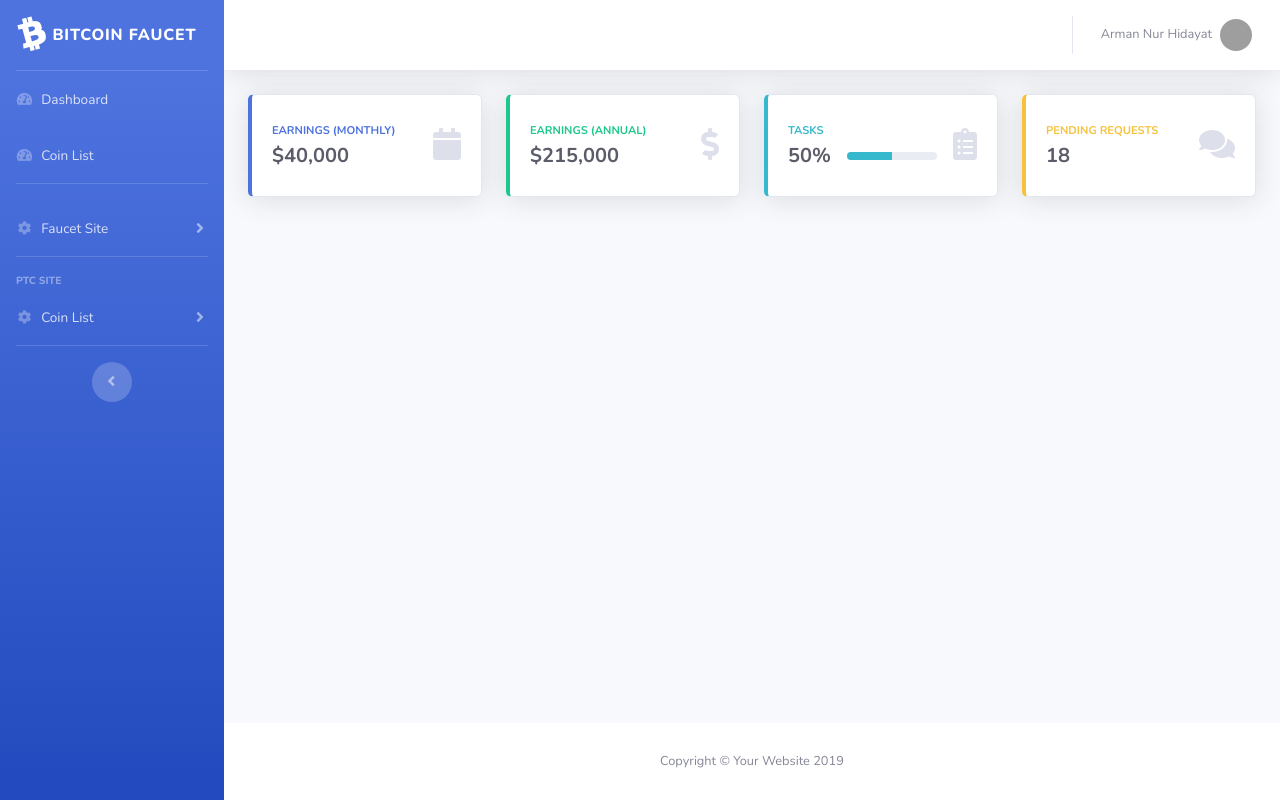
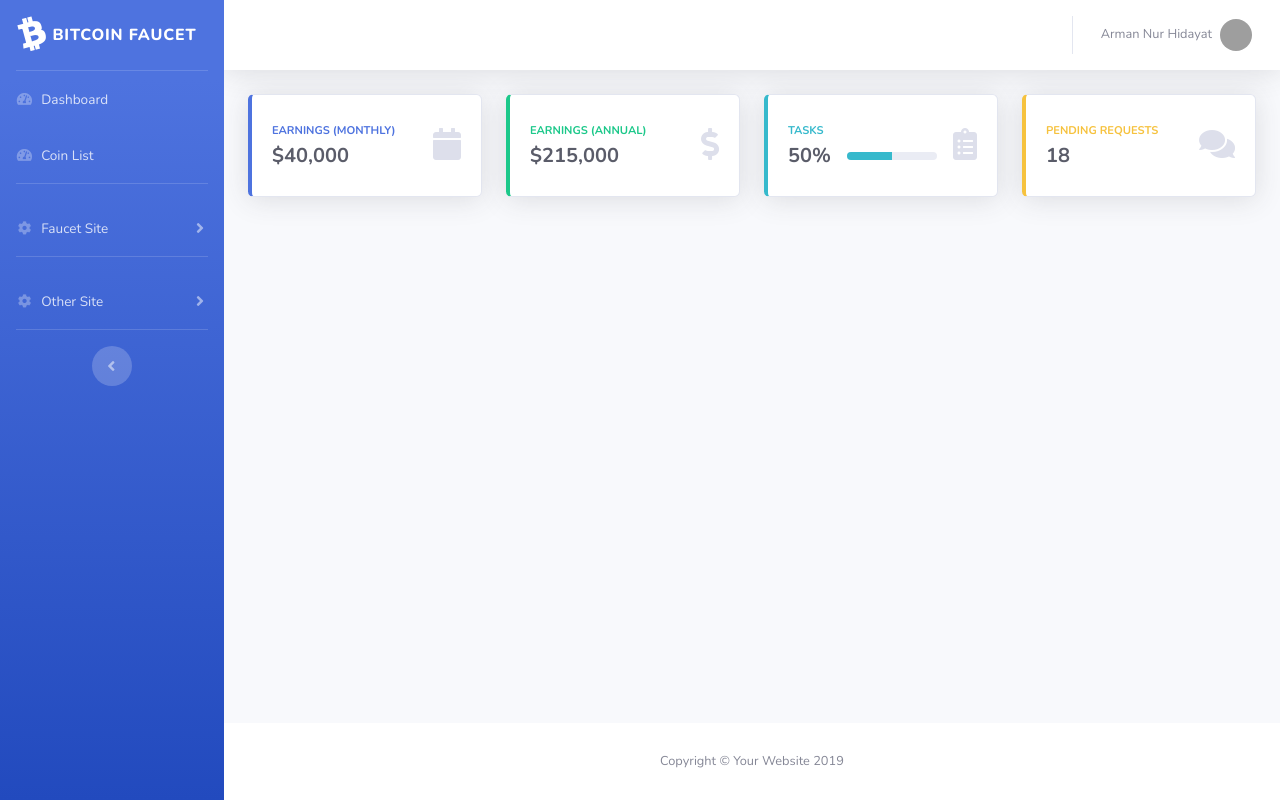
Before and after one commit to armannurhidayat/BitcoinFaucet, a CodeIgniter app: page /database/index.php/homepage/index in a window 1280 px wide. Run offline with CodeIgniter, Linux system fonts and the light colour scheme; grey boxes are pictures that could not be loaded.

Commit message:
memperbarui header nav

```diff
--- a/application/views/admin/template/__header.php
+++ b/application/views/admin/template/__header.php
@@ -75,28 +75,23 @@
       </li>
       <!-- ./Faucet Site -->
 
-      <!-- PTC Site -->
+      <!-- Other Site -->
       <hr class="sidebar-divider">
-      <div class="sidebar-heading">
-        PTC Site
-      </div>
 
       <li class="nav-item">
-        <a class="nav-link collapsed" href="#" data-toggle="collapse" data-target="#ptc" aria-expanded="true" aria-controls="collapseTwo">
+        <a class="nav-link collapsed" href="#" data-toggle="collapse" data-target="#othersite" aria-expanded="true" aria-controls="collapseTwo">
           <i class="fas fa-fw fa-cog"></i>
-          <span>Coin List</span>
+          <span>Other Site</span>
         </a>
-        <div id="ptc" class="collapse" aria-labelledby="headingTwo" data-parent="#accordionSidebar">
+        <div id="othersite" class="collapse" aria-labelledby="headingTwo" data-parent="#accordionSidebar">
           <div class="bg-white py-2 collapse-inner rounded">
-            <a class="collapse-item" href="<?= base_url('coin-list/bitcoin') ?>">Bitcoin</a>
-            <a class="collapse-item" href="<?= base_url('coin-list/bitcoin_cash') ?>">Bitcoin Cash</a>
-            <a class="collapse-item" href="<?= base_url('coin-list/litecoin') ?>">Litecoin</a>
-            <a class="collapse-item" href="<?= base_url('coin-list/dogecoin') ?>">Dogecoin</a>
-            <a class="collapse-item" href="<?= base_url('coin-list/blackcoin') ?>">Blackcoin</a>
+            <a class="collapse-item" href="<?= base_url('coin-list/bitcoin') ?>">PTC</a>
+            <a class="collapse-item" href="<?= base_url('coin-list/bitcoin_cash') ?>">Exchanges</a>
+            <a class="collapse-item" href="<?= base_url('coin-list/litecoin') ?>">Lottery</a>
           </div>
         </div>
       </li>
-      <!-- ./PTC Site -->
+      <!-- ./Other Site -->
 
       <!-- Divider -->
       <hr class="sidebar-divider d-none d-md-block">
```
